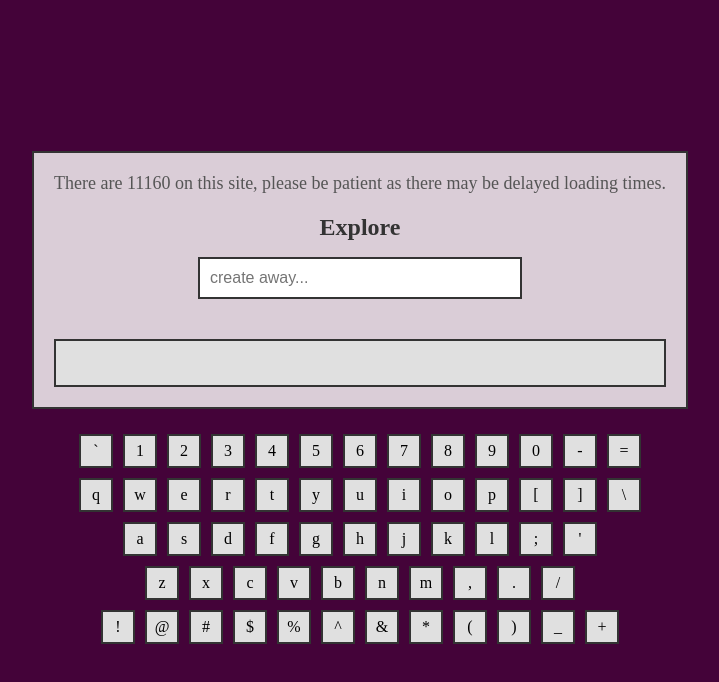
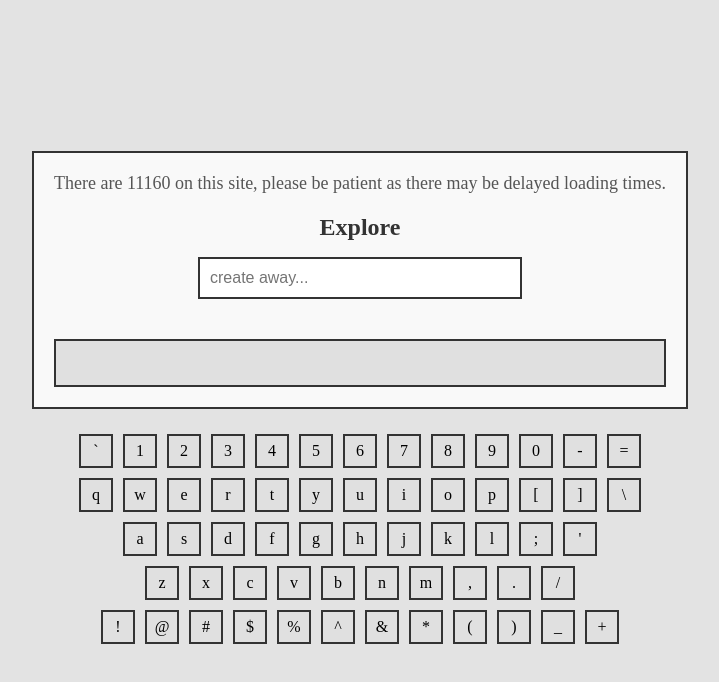
Before and after one commit to s38128731273753875783478578347857559ebi/Reeeaaal, a plain HTML site: page Stolen.html in a window 1280 px wide. Shown: the whole page, without its empty margins (280-999 px from the left). Drawn offline with Linux system fonts and the light colour scheme.

Commit message:
Update Stolen.html
Change background color

```diff
--- a/Stolen.html
+++ b/Stolen.html
@@ -11,7 +11,7 @@
             justify-content: center;
             align-items: center;
             height: 100vh;
-            background-color: #440339;
+            background-color: #e3e3e3;
             font-family: 'Times New Roman', Times, serif;
             color: #333;
             margin: 0;
```
